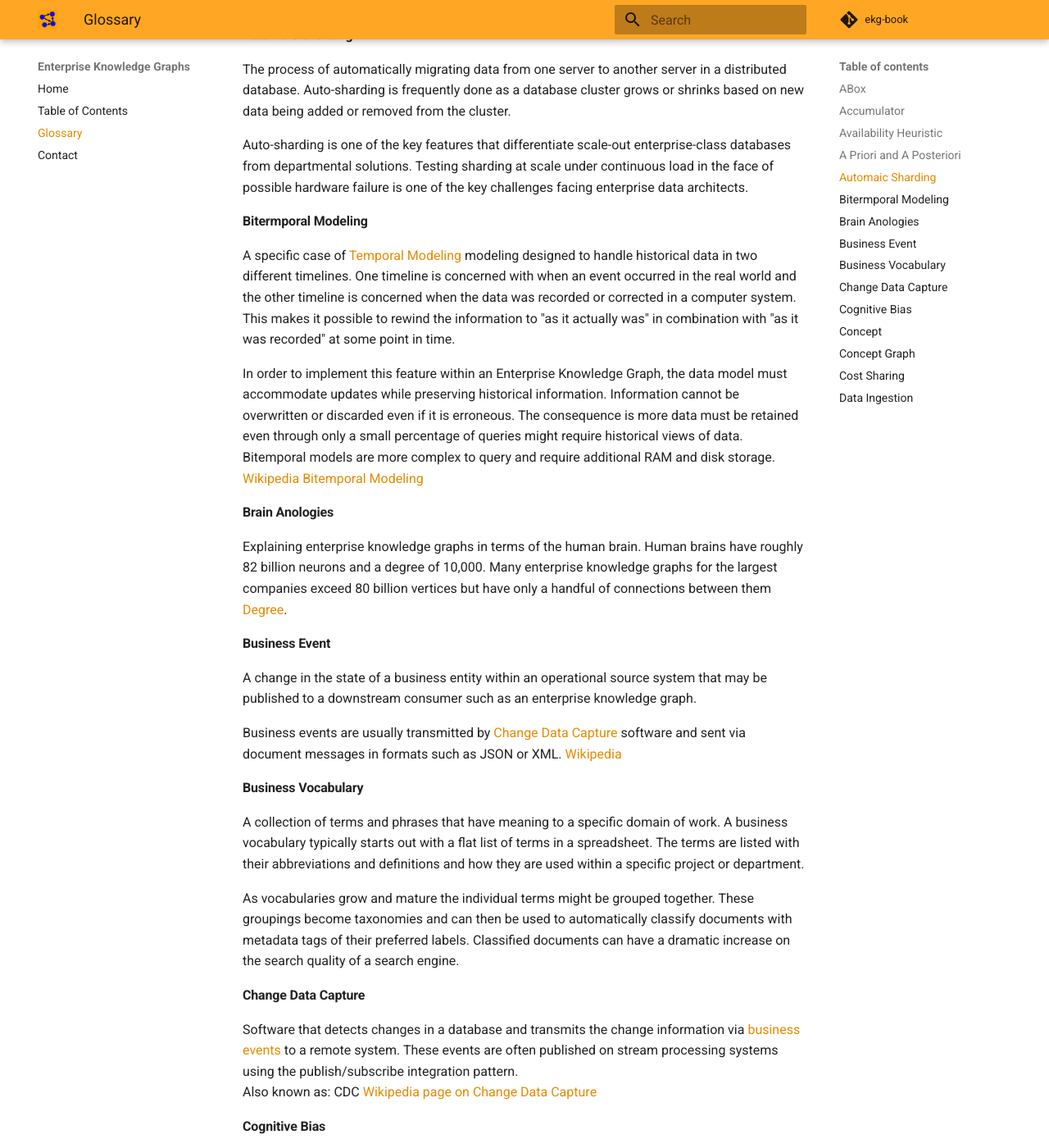
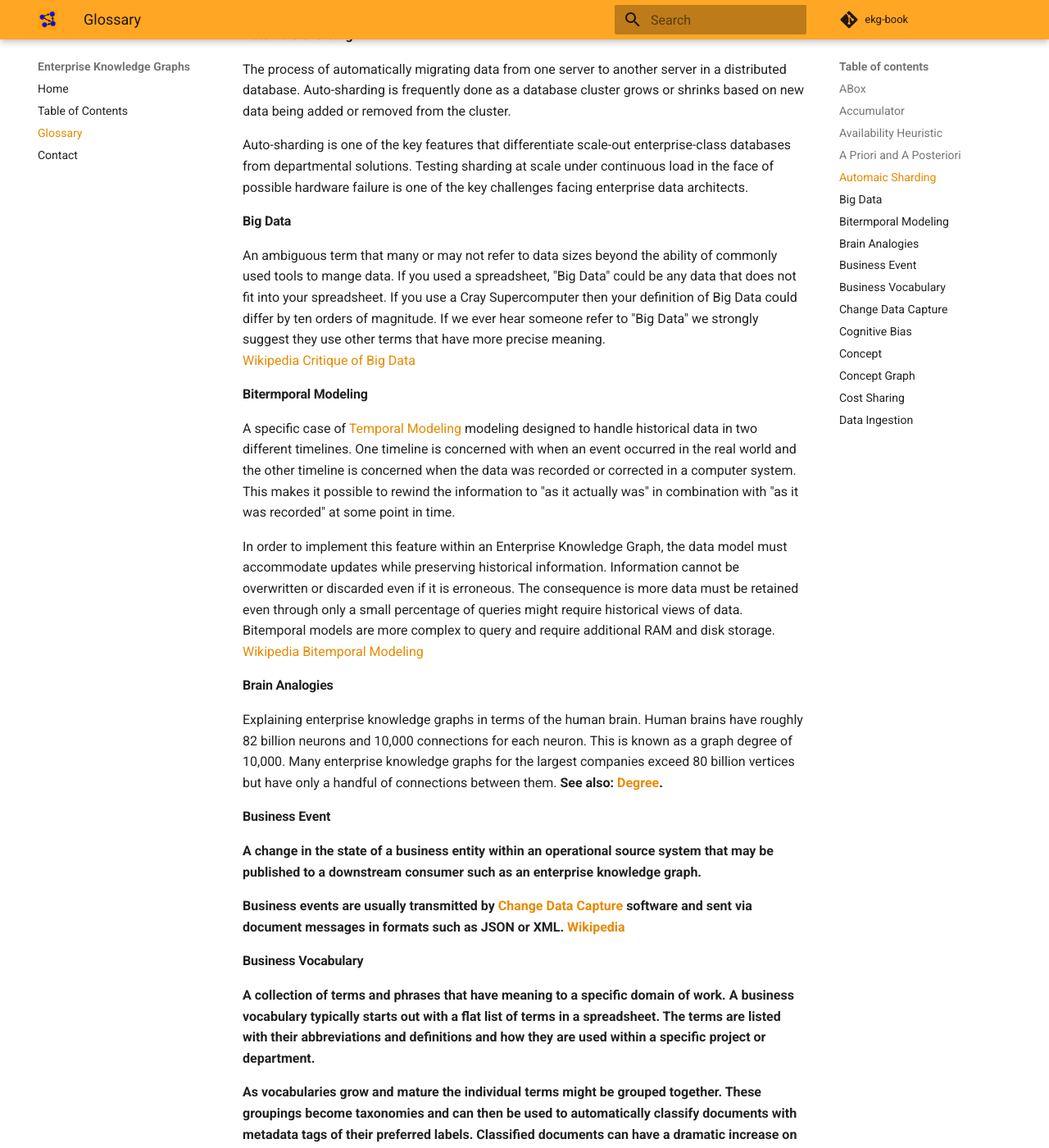
Before and after one commit to dmccreary/ekg-book, an MkDocs documentation site: the page built from docs/glossary.md, in a window 1280 px wide and 1400 px high, scrolled down 1263 px. Shown: the whole window at 82% size. Built offline with MkDocs 1.6.1 and Material for MkDocs 9.7.7, drawn with Linux system fonts in a browser that asks for light colours; comment, search, counter and statistics services are not loaded; some of the changed text lies outside the part shown.

Commit message:
updated content

```diff
--- a/docs/glossary.md
+++ b/docs/glossary.md
@@ -30,14 +30,19 @@
 
 Auto-sharding is one of the key features that differentiate scale-out enterprise-class databases from departmental solutions.  Testing sharding at scale under continuous load in the face of possible hardware failure is one of the key challenges facing enterprise data architects.
 
+#### Big Data
+An ambiguous term that many or may not refer to data sizes beyond the ability of commonly used tools to mange data.  If you used a spreadsheet, "Big Data" could be any data that does not fit into your spreadsheet.  If you use a Cray Supercomputer then your definition of Big Data could differ by ten orders of magnitude.  If we ever hear someone refer to "Big Data" we strongly suggest they use other terms that have more precise meaning.
+<br/>[Wikipedia Critique of Big Data](https://en.wikipedia.org/wiki/Big_data#Critique)
+
 #### Bitermporal Modeling
 A specific case of [Temporal Modeling](#temporal-modeling) modeling designed to handle historical data in two different timelines.  One timeline is concerned with when an event occurred in the real world and the other timeline is concerned when the data was recorded or corrected in a computer system. This makes it possible to rewind the information to "as it actually was" in combination with "as it was recorded" at some point in time.
 
 In order to implement this feature within an Enterprise Knowledge Graph, the data model must accommodate updates while preserving historical information. Information cannot be overwritten or discarded even if it is erroneous.  The consequence is more data must be retained even through only a small percentage of queries might require historical views of data.  Bitemporal models are more complex to query and require additional RAM and disk storage.
 <br/>[Wikipedia Bitemporal Modeling](https://en.wikipedia.org/wiki/Bitemporal_Modeling)
 
-#### Brain Anologies
-Explaining enterprise knowledge graphs in terms of the human brain.  Human brains have roughly 82 billion neurons and a degree of 10,000.  Many enterprise knowledge graphs for the largest companies exceed 80 billion vertices but have only a handful of connections between them [Degree](#degree).
+#### Brain Analogies
+Explaining enterprise knowledge graphs in terms of the human brain.  Human brains have roughly 82 billion neurons and 10,000 connections for each neuron. This is known as a graph degree of 10,000.  Many enterprise knowledge graphs for the largest companies exceed 80 billion vertices but have only a handful of connections between them.
+<b/>See also: [Degree](#degree).
 
 #### Business Event
 A change in the state of a business entity within an operational source system that may be published to a downstream consumer such as an enterprise knowledge graph.
@@ -190,6 +195,9 @@
 A graph layout algorithm that simulates forces on springs that move items
 [Wikipedia Force Directed Graph Drawing](https://en.wikipedia.org/wiki/Force-directed_graph_drawing)
 
+#### Four Vs of Scalable Databases
+Volume, velocity, variability and veracity are considered the four Vs that define scalable systems.  Volume refers to the total amount of data in our knowledge graph.  Velocity means that new inserts, updates and deletes might be coming in fast via streaming events and these events must be ACID compliant and still never slow down read access times.  Service levels agreements (SLAs) must focus not on total average times, but the averages of the slowest 5% of the transactions.  Variability means that data is not uniform and can be easily stuffed into a single fact table of an [OLAP](#online-analytical-processing-system) cube.  Veracity means we need to be able to validate the quality of incoming data in real-time and quickly raise warning flags if corrupt data is being transmitted into the EKG.
+
 #### Glossary
 A business vocabulary associated with a topic.  A glossary often has both general definitions of terms as well as contextual definitions for a specific domain or project.<br/>
 <br/>See also: [Business Vocabulary](#business-vocabulary)
@@ -297,6 +305,11 @@
 
 #### One Version of the Truth
 The real world has many complex relationships.  There are many ways to build simple models that take shortcuts to optimize queries by limiting relationships.  This is important in relational database modeling.  But the closer we get to modeling the real world, the closer to a single version of the truth we get.  Models that fairly represent the complexities of the real world can be reused among many business units and thus the costs of holding the information in memory can be shared.  This is why graph databases cost less then relational databases.
+
+#### Online Analytical Processing System
+An approach to answer multi-dimensional analytical queries quickly by minimizing JOIN operations in relational databases.  OLAP "cubes" often use a star schema with a central fact table and one JOIN operation per dimension of the cube.  The denomalization process used to create star schemas limits enterprise-sharing of these structures.
+<br/>[Wikipedia](https://en.wikipedia.org/wiki/Online_analytical_processing)
+
 
 #### On-the-Wire vs. In-the-Can
 A way of looking at knowledge representation requirements in two domains.  On-The-Wire implies that serialization of a dataset must retain connection information within itself and to other external systems.  In-The-Can knowledge representations are optimized for ease of query and [sustainability](#sustainability).  RDF is optimized for On-The-Wire exchange of knowledge.  LPG is optimized for In-The-Can tasks such as ease of query and sustainability.
```
Also changed, not shown: docs/intro/about-this-book.md (+3 -3 lines), 1 other file.
